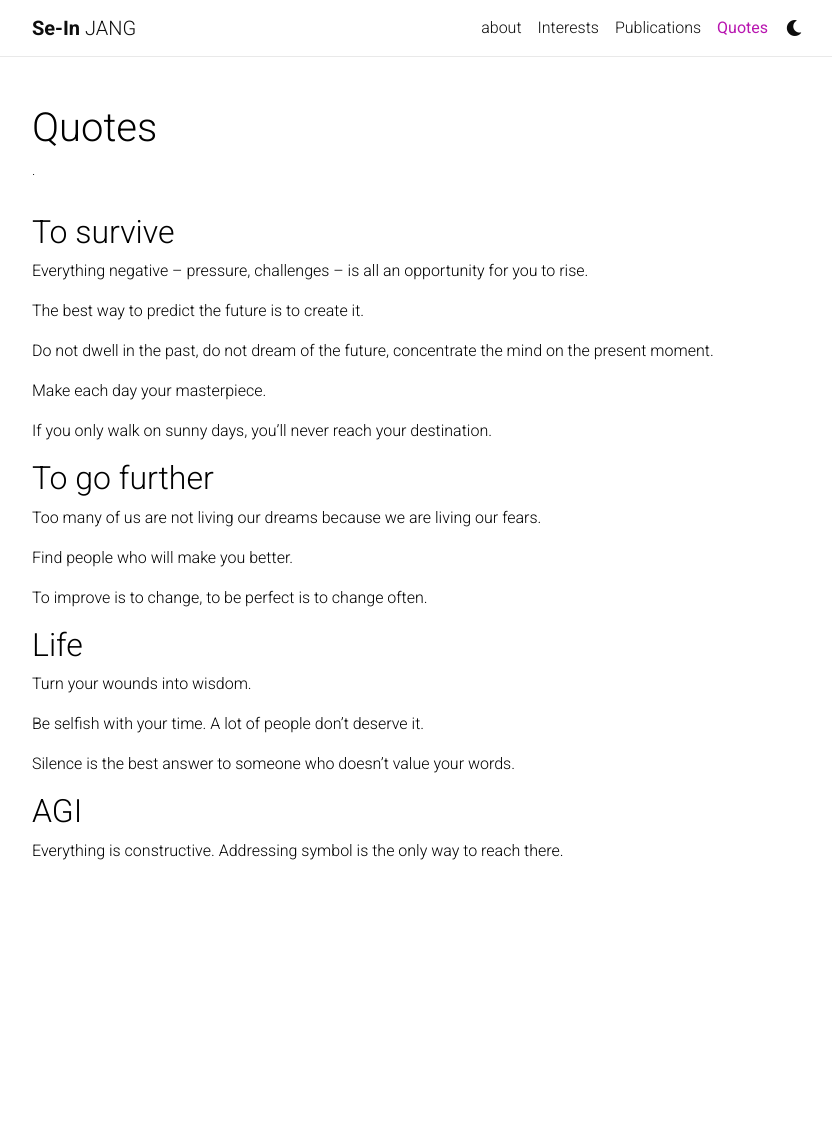
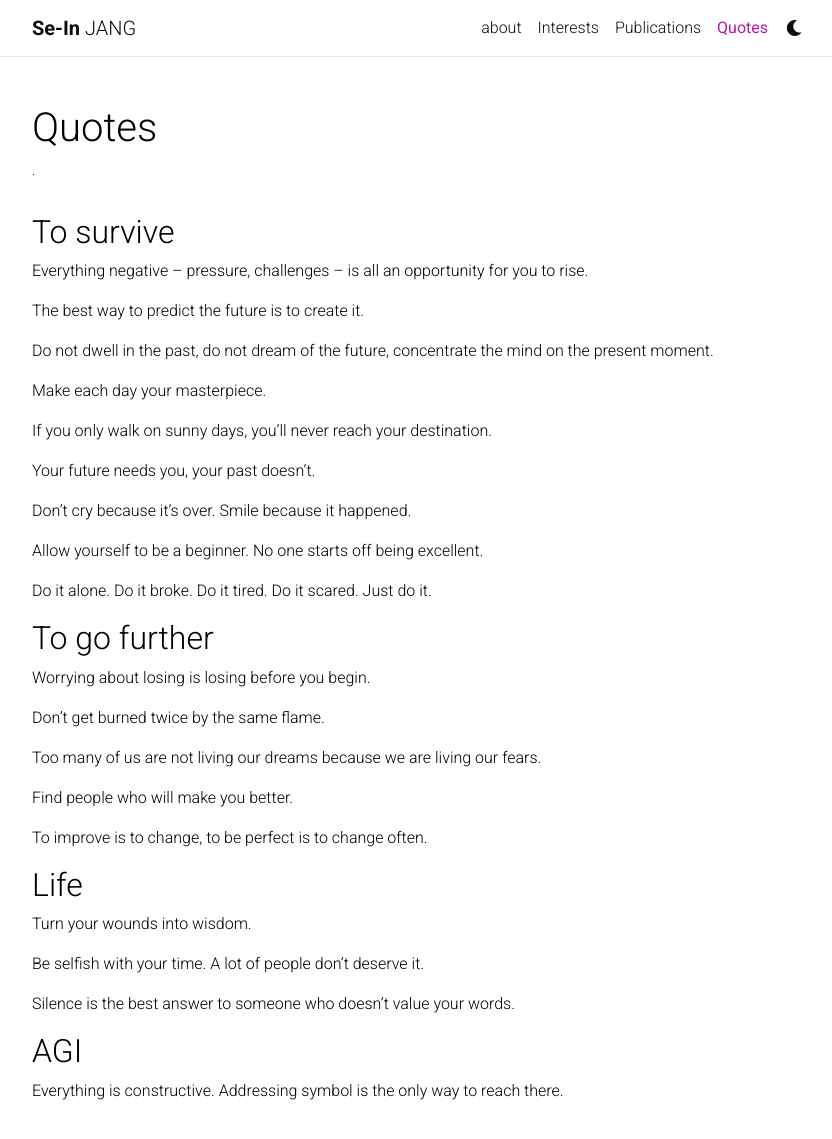
Before and after one commit to sijang/sijang.github.io, a Jekyll site: the page built from _pages/quotes.md, in a window 1280 px wide and 1189 px high. Shown: the top 1139 px of the window, without its empty margins (223-1055 px from the left). Built offline with Jekyll 4.4.1, drawn with Linux system fonts in a browser that asks for light colours; nearby versions of some CDN libraries; a style sheet for code colours, icons or effects is not loaded.

Commit message:
Update quotes.md

```diff
--- a/_pages/quotes.md
+++ b/_pages/quotes.md
@@ -17,8 +17,20 @@ nav: true
 
   > If you only walk on sunny days, you'll never reach your destination.
 
+  > Your future needs you, your past doesn't.
+
+  > Don't cry because it's over. Smile because it happened.
+
+  > Allow yourself to be a beginner. No one starts off being excellent.
+
+  > Do it alone. Do it broke. Do it tired. Do it scared. Just do it.
+
 
 ## To go further
+  > Worrying about losing is losing before you begin.
+
+  > Don't get burned twice by the same flame.
+
   > Too many of us are not living our dreams because we are living our fears.
 
   > Find people who will make you better.
```
